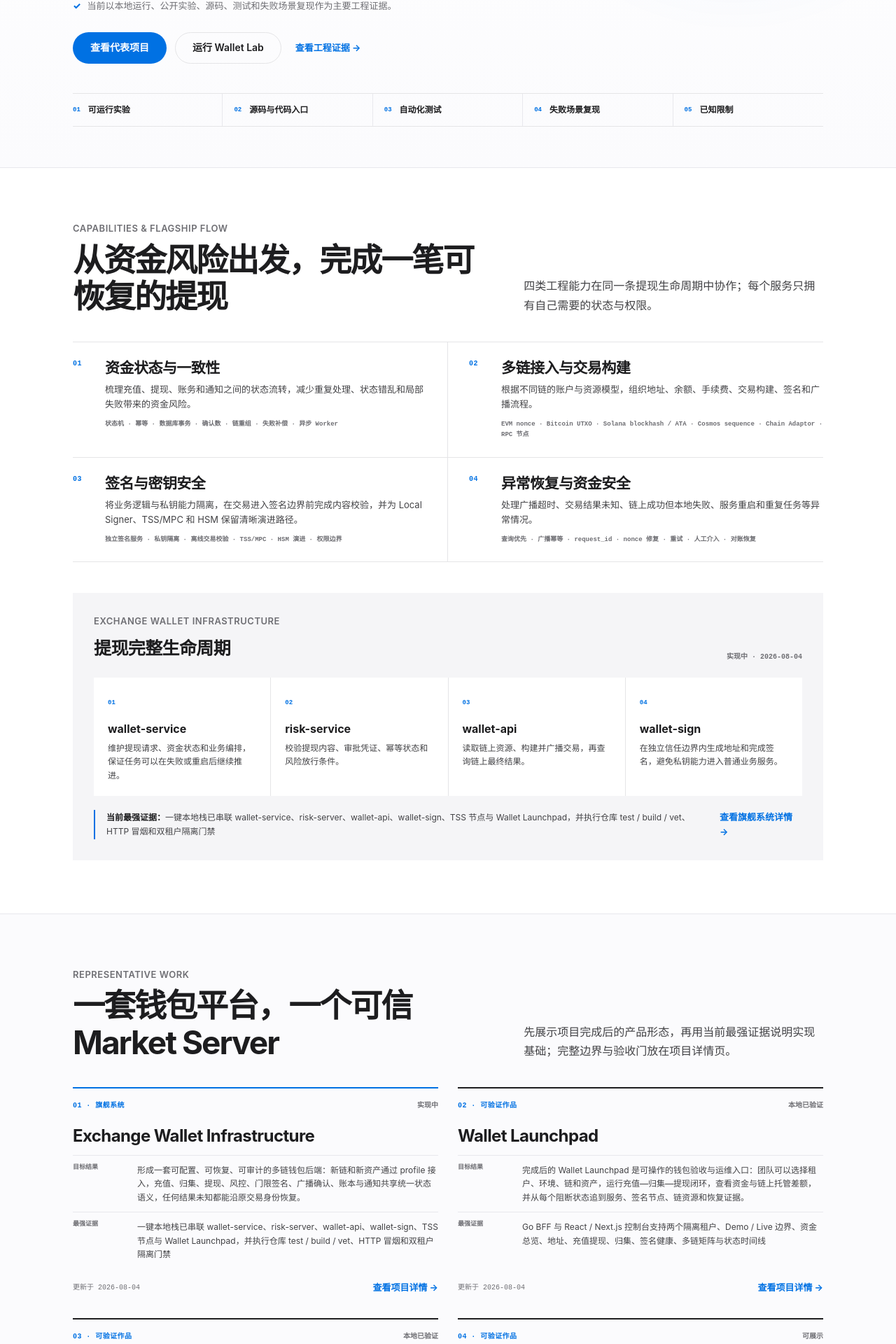
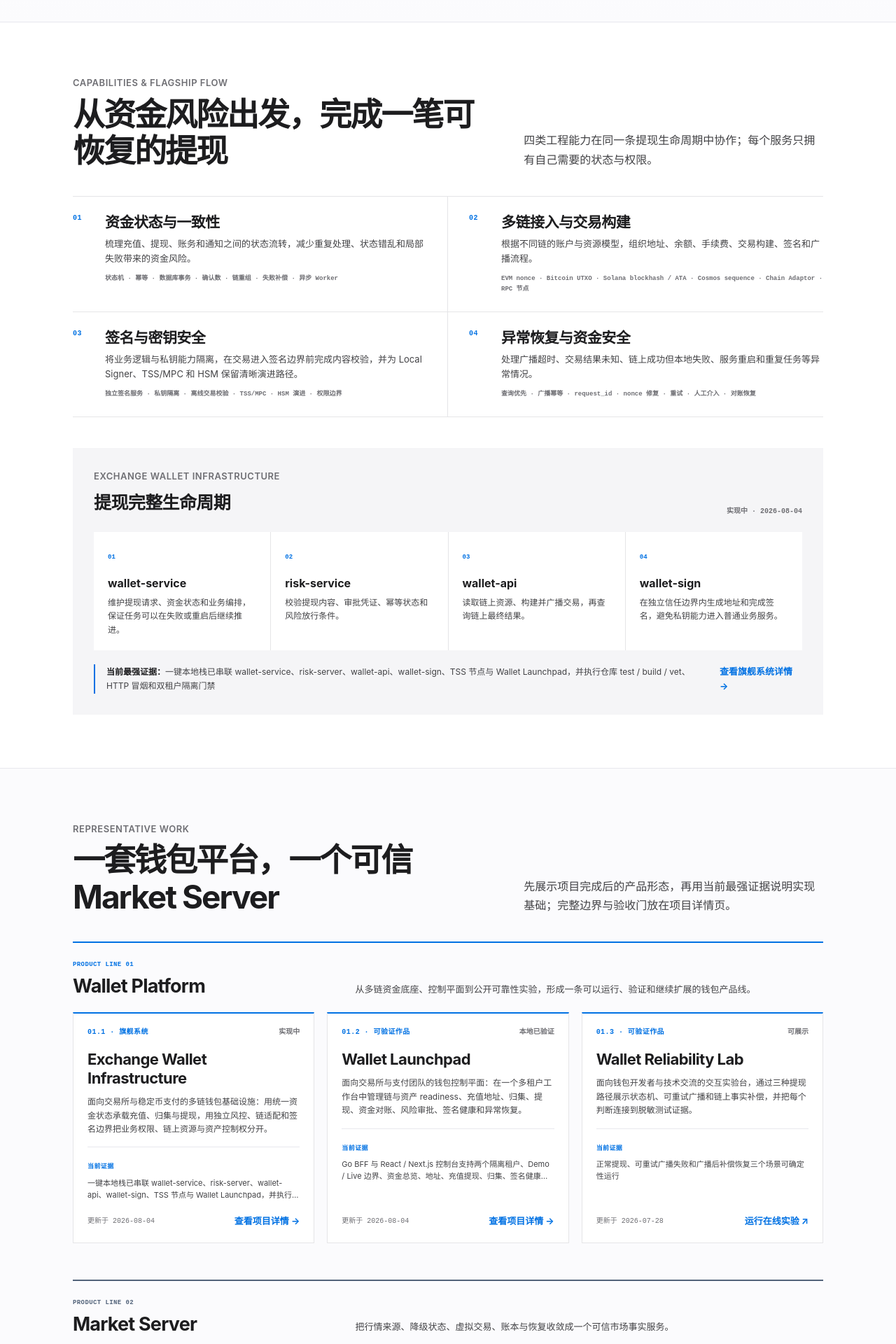
Before and after one commit to qianqiu0404/xiuqiu-site, a Vue app: page / in a window 1280 px wide. Shown: the part 479-2399 px from the top of the page at 70% size. Built offline with nearby package versions, Linux system fonts and the light colour scheme; the HTML template or start-up script is replaced by a standard one.

Commit message:
refine homepage product hierarchy

```diff
--- a/src/data/homePresentation.ts
+++ b/src/data/homePresentation.ts
@@ -8,6 +8,14 @@ export interface HomeCapability {
 export interface HomeServiceStep {
   name: string
   description: string
+}
+
+export interface HomeProductGroup {
+  id: 'wallet-platform' | 'market-server'
+  label: string
+  title: string
+  description: string
+  projectSlugs: readonly string[]
 }
 
 export type HomeDestination =
@@ -39,12 +47,23 @@ export const homeSeo = {
 } as const
 
 export const flagshipProjectSlug = 'exchange-wallet-system'
-export const representativeProjectSlugs = [
-  flagshipProjectSlug,
-  'wallet-launchpad',
-  's78-market-services',
-  'wallet-reliability-lab',
+export const homeProductGroups: readonly HomeProductGroup[] = [
+  {
+    id: 'wallet-platform',
+    label: 'Product Line 01',
+    title: 'Wallet Platform',
+    description: '从多链资金底座、控制平面到公开可靠性实验，形成一条可以运行、验证和继续扩展的钱包产品线。',
+    projectSlugs: [flagshipProjectSlug, 'wallet-launchpad', 'wallet-reliability-lab'],
+  },
+  {
+    id: 'market-server',
+    label: 'Product Line 02',
+    title: 'Market Server',
+    description: '把行情来源、降级状态、虚拟交易、账本与恢复收敛成一个可信市场事实服务。',
+    projectSlugs: ['s78-market-services'],
+  },
 ] as const
+export const representativeProjectSlugs = homeProductGroups.flatMap(group => group.projectSlugs)
 
 export const homeCapabilities: HomeCapability[] = [
   {
--- a/src/pages/HomePage.vue
+++ b/src/pages/HomePage.vue
@@ -7,6 +7,7 @@ import {
   githubRepositoriesUrl,
   homeCapabilities,
   homeEvidenceHighlights,
+  homeProductGroups,
   homeProofMethods,
   homeSeo,
   homeServiceFlow,
@@ -38,6 +39,14 @@ interface HomeEvidenceCard {
   record: EvidenceRecord
   label: string
   action: HomeAction
+}
+
+interface HomeProductGroupView {
+  id: (typeof homeProductGroups)[number]['id']
+  label: string
+  title: string
+  description: string
+  cards: HomeProjectCard[]
 }
 
 const projectStageLabels: Record<ProjectStage, string> = {
@@ -83,6 +92,19 @@ const representativeProjectCards: HomeProjectCard[] = representativeProjectSlugs
   const project = requireProject(slug)
   return { project, action: buildProjectAction(project) }
 })
+const projectCardsBySlug = new Map(
+  representativeProjectCards.map(card => [card.project.slug, card]),
+)
+const homeProductGroupViews: HomeProductGroupView[] = homeProductGroups.map(group => ({
+  ...group,
+  cards: group.projectSlugs.map(slug => {
+    const card = projectCardsBySlug.get(slug)
+    if (!card) {
+      throw new Error(`Homepage product group references missing representative project: ${slug}`)
+    }
+    return card
+  }),
+}))
 const evidenceCards: HomeEvidenceCard[] = homeEvidenceHighlights.map(item => ({
   record: requireEvidence(item.evidenceSlug),
   label: item.label,
@@ -115,8 +137,10 @@ onMounted(() =>
   <div class="value-home">
     <section class="value-home-hero" aria-labelledby="home-title">
       <div class="container value-home-hero-inner">
-        <p class="value-home-eyebrow">Web3 Wallet Backend · Evidence-first Engineering</p>
-        <h1 id="home-title">帮助 Web3 团队构建更可靠的钱包充值、提现、签名与多链基础设施</h1>
+        <p class="value-home-eyebrow">Wallet Platform · Market Server</p>
+        <h1 id="home-title">
+          帮助 Web3 团队构建更可靠的<span class="value-home-nowrap">钱包充值</span>、<span class="value-home-nowrap">提现</span>、<span class="value-home-nowrap">签名</span>与多链基础设施
+        </h1>
         <p class="value-home-lead">
           我专注交易所钱包后端，围绕资金状态、交易风控、多链交互、签名安全和异常恢复，提供可运行、可解释、可验证的工程实现。
         </p>
@@ -125,28 +149,9 @@ onMounted(() =>
           当前以本地运行、公开实验、源码、测试和失败场景复现作为主要工程证据。
         </p>
         <div class="hero-actions value-home-actions">
-          <router-link class="btn btn-primary" to="/projects">查看代表项目</router-link>
-          <a class="btn btn-secondary" :href="walletLabUrl" target="_blank" rel="noopener">运行 Wallet Lab</a>
-          <router-link class="value-home-text-link" to="/engineering/evidence">查看工程证据 →</router-link>
+          <router-link class="btn btn-primary" to="/projects/wallet-launchpad">查看 Wallet Launchpad</router-link>
+          <router-link class="btn btn-secondary" to="/projects/s78-market-services">查看 Market Server</router-link>
         </div>
-
-        <nav class="value-home-proof-strip" aria-label="工程证明方式">
-          <template v-for="(proof, index) in homeProofMethods" :key="proof.id">
-            <a
-              v-if="proof.destination.kind === 'external'"
-              :href="proof.destination.href"
-              target="_blank"
-              rel="noopener"
-            >
-              <span>{{ String(index + 1).padStart(2, '0') }}</span>
-              <strong>{{ proof.title }}</strong>
-            </a>
-            <router-link v-else :to="proof.destination.to">
-              <span>{{ String(index + 1).padStart(2, '0') }}</span>
-              <strong>{{ proof.title }}</strong>
-            </router-link>
-          </template>
-        </nav>
       </div>
     </section>
 
@@ -212,27 +217,37 @@ onMounted(() =>
           <p>先展示项目完成后的产品形态，再用当前最强证据说明实现基础；完整边界与验收门放在项目详情页。</p>
         </div>
 
-        <div class="value-home-project-grid">
+        <div class="value-home-product-lines">
+          <div
+            v-for="(group, groupIndex) in homeProductGroupViews"
+            :key="group.id"
+            class="value-home-product-line"
+            :class="`value-home-product-line--${group.id}`"
+          >
+            <header class="value-home-product-line-heading">
+              <div>
+                <span>{{ group.label }}</span>
+                <h3>{{ group.title }}</h3>
+              </div>
+              <p>{{ group.description }}</p>
+            </header>
+
+            <div class="value-home-project-grid" :class="{ 'value-home-project-grid--single': group.cards.length === 1 }">
               <article
-            v-for="({ project, action }, index) in representativeProjectCards"
+                v-for="({ project, action }, projectIndex) in group.cards"
                 :key="project.id"
                 class="value-home-project"
               >
                 <header>
-              <span>{{ String(index + 1).padStart(2, '0') }} · {{ projectPortfolioTierLabels[project.portfolioTier] }}</span>
+                  <span>{{ String(groupIndex + 1).padStart(2, '0') }}.{{ projectIndex + 1 }} · {{ projectPortfolioTierLabels[project.portfolioTier] }}</span>
                   <strong>{{ projectStageLabels[project.stage] }}</strong>
                 </header>
                 <h3>{{ project.name }}</h3>
-            <dl>
-              <div>
-                <dt>目标结果</dt>
-                <dd>{{ project.targetOutcome }}</dd>
+                <p class="value-home-project-outcome">{{ project.positioning }}</p>
+                <div class="value-home-project-proof">
+                  <span>当前证据</span>
+                  <p>{{ project.verifiedEvidence[0] }}</p>
                 </div>
-              <div>
-                <dt>最强证据</dt>
-                <dd>{{ project.verifiedEvidence[0] }}</dd>
-              </div>
-            </dl>
                 <footer>
                   <time :datetime="project.updatedAt">更新于 {{ project.updatedAt }}</time>
                   <a
@@ -249,6 +264,8 @@ onMounted(() =>
                   </router-link>
                 </footer>
               </article>
+            </div>
+          </div>
         </div>
 
         <router-link class="value-home-projects-more" to="/projects">
@@ -289,6 +306,19 @@ onMounted(() =>
             </router-link>
           </article>
         </div>
+
+        <nav class="value-home-proof-links" aria-label="完整工程验证路径">
+          <span>完整验证路径</span>
+          <template v-for="proof in homeProofMethods" :key="proof.id">
+            <a
+              v-if="proof.destination.kind === 'external'"
+              :href="proof.destination.href"
+              target="_blank"
+              rel="noopener"
+            >{{ proof.title }} ↗</a>
+            <router-link v-else :to="proof.destination.to">{{ proof.title }}</router-link>
+          </template>
+        </nav>
       </div>
     </section>
 
--- a/src/styles/home.css
+++ b/src/styles/home.css
@@ -25,7 +25,7 @@
 }
 
 .value-home-hero {
-  padding: 122px 0 58px;
+  padding: 112px 0 52px;
   background:
     radial-gradient(circle at 82% 24%, rgba(0, 113, 227, 0.08), transparent 30%),
     linear-gradient(180deg, #fff 0%, #fbfbfd 100%);
@@ -41,12 +41,16 @@
 }
 
 .value-home-hero h1 {
-  max-width: 1030px;
+  max-width: 980px;
   overflow-wrap: anywhere;
-  font-size: clamp(46px, 6.2vw, 72px);
+  font-size: clamp(46px, 5.2vw, 60px);
   font-weight: 730;
   letter-spacing: -0.055em;
   line-height: 1.06;
+}
+
+.value-home-nowrap {
+  white-space: nowrap;
 }
 
 .value-home-lead {
@@ -80,54 +84,14 @@
   margin-top: 28px;
 }
 
-.value-home-text-link,
 .value-home-inline-link {
   color: var(--accent);
   font-size: 13px;
   font-weight: 700;
 }
 
-.value-home-text-link {
-  padding: 10px 8px;
-}
-
-.value-home-text-link:hover,
 .value-home-inline-link:hover {
   text-decoration: underline;
-}
-
-.value-home-proof-strip {
-  display: grid;
-  grid-template-columns: repeat(5, minmax(0, 1fr));
-  margin-top: 42px;
-  border-top: 1px solid var(--border);
-  border-bottom: 1px solid var(--border);
-}
-
-.value-home-proof-strip a {
-  display: flex;
-  align-items: center;
-  gap: 11px;
-  border-right: 1px solid var(--border-light);
-  padding: 15px 16px;
-}
-
-.value-home-proof-strip a:first-child {
-  padding-left: 0;
-}
-
-.value-home-proof-strip a:last-child {
-  border-right: 0;
-}
-
-.value-home-proof-strip span {
-  color: var(--accent);
-  font: 700 9px/1.4 var(--mono);
-}
-
-.value-home-proof-strip strong {
-  font-size: 12px;
-  line-height: 1.35;
 }
 
 .value-home-section {
@@ -282,21 +246,73 @@
   background: var(--bg-warm);
 }
 
+.value-home-product-lines {
+  display: grid;
+  gap: 52px;
+}
+
+.value-home-product-line {
+  --product-line-accent: var(--accent);
+}
+
+.value-home-product-line--market-server {
+  --product-line-accent: #52637a;
+}
+
+.value-home-product-line .value-home-project header span {
+  color: var(--product-line-accent);
+}
+
+.value-home-product-line-heading {
+  display: grid;
+  grid-template-columns: minmax(220px, 0.55fr) minmax(0, 1fr);
+  align-items: end;
+  gap: 36px;
+  margin-bottom: 22px;
+  border-top: 2px solid var(--product-line-accent);
+  padding-top: 15px;
+}
+
+.value-home-product-line-heading span,
+.value-home-project-proof > span {
+  color: var(--product-line-accent);
+  font: 700 9px/1.45 var(--mono);
+  letter-spacing: 0.045em;
+  text-transform: uppercase;
+}
+
+.value-home-product-line-heading h3 {
+  margin-top: 5px;
+  font-size: 27px;
+  letter-spacing: -0.03em;
+  line-height: 1.15;
+}
+
+.value-home-product-line-heading > p {
+  max-width: 680px;
+  color: var(--text-secondary);
+  font-size: 13px;
+  line-height: 1.65;
+}
+
 .value-home-project-grid {
   display: grid;
-  grid-template-columns: repeat(2, minmax(0, 1fr));
-  gap: 34px 28px;
+  grid-template-columns: repeat(3, minmax(0, 1fr));
+  gap: 18px;
+}
+
+.value-home-project-grid--single {
+  grid-template-columns: minmax(0, 780px);
 }
 
 .value-home-project {
   display: flex;
   flex-direction: column;
-  border-top: 2px solid var(--text);
-  padding-top: 18px;
-}
-
-.value-home-project:first-child {
-  border-top-color: var(--accent);
+  min-height: 292px;
+  border: 1px solid var(--border);
+  border-top: 2px solid var(--product-line-accent);
+  background: var(--bg);
+  padding: 20px;
 }
 
 .value-home-project header,
@@ -315,39 +331,44 @@
 }
 
 .value-home-project h3 {
-  margin: 20px 0 13px;
+  margin: 18px 0 10px;
   overflow-wrap: anywhere;
-  font-size: 24px;
+  font-size: 22px;
   letter-spacing: -0.025em;
   line-height: 1.22;
 }
 
-.value-home-project dl {
-  flex: 1;
-}
-
-.value-home-project dl > div {
-  display: grid;
-  grid-template-columns: 78px minmax(0, 1fr);
-  gap: 14px;
-  border-top: 1px solid var(--border-light);
-  padding: 11px 0;
-}
-
-.value-home-project dt {
-  color: var(--text-muted);
-  font: 700 9px/1.55 var(--mono);
-}
-
-.value-home-project dd {
+.value-home-project-outcome {
+  display: -webkit-box;
+  overflow: hidden;
   color: var(--text-secondary);
   font-size: 12px;
   line-height: 1.62;
+  -webkit-box-orient: vertical;
+  -webkit-line-clamp: 3;
+}
+
+.value-home-project-proof {
+  margin-top: 16px;
+  border-top: 1px solid var(--border-light);
+  padding-top: 12px;
+}
+
+.value-home-project-proof p {
+  display: -webkit-box;
+  overflow: hidden;
+  margin-top: 5px;
+  color: var(--text-secondary);
+  font-size: 11px;
+  line-height: 1.55;
+  -webkit-box-orient: vertical;
+  -webkit-line-clamp: 2;
 }
 
 .value-home-project footer {
   align-items: center;
-  margin-top: 16px;
+  margin-top: auto;
+  padding-top: 18px;
 }
 
 .value-home-project time,
@@ -401,6 +422,35 @@
   align-self: flex-start;
   margin-top: auto;
   padding-top: 20px;
+}
+
+.value-home-proof-links {
+  display: flex;
+  flex-wrap: wrap;
+  align-items: center;
+  gap: 10px 20px;
+  margin-top: 24px;
+  border-top: 1px solid var(--border);
+  border-bottom: 1px solid var(--border);
+  padding: 17px 0;
+}
+
+.value-home-proof-links > span {
+  margin-right: auto;
+  color: var(--text-muted);
+  font: 700 9px/1.45 var(--mono);
+  letter-spacing: 0.045em;
+  text-transform: uppercase;
+}
+
+.value-home-proof-links a {
+  color: var(--text-secondary);
+  font-size: 11px;
+  font-weight: 650;
+}
+
+.value-home-proof-links a:hover {
+  color: var(--accent);
 }
 
 .value-home-latest {
@@ -535,6 +585,14 @@
     grid-column: 1 / -1;
     gap: 24px;
   }
+
+  .value-home-project-grid {
+    grid-template-columns: repeat(2, minmax(0, 1fr));
+  }
+
+  .value-home-project-grid--single {
+    grid-template-columns: minmax(0, 1fr);
+  }
 }
 
 @media (max-width: 768px) {
@@ -552,22 +610,6 @@
     font-size: 15px;
   }
 
-  .value-home-proof-strip {
-    grid-template-columns: repeat(2, minmax(0, 1fr));
-    margin-top: 34px;
-  }
-
-  .value-home-proof-strip a,
-  .value-home-proof-strip a:first-child {
-    border-right: 1px solid var(--border-light);
-    border-bottom: 1px solid var(--border-light);
-    padding: 13px 12px;
-  }
-
-  .value-home-proof-strip a:last-child {
-    border-bottom: 0;
-  }
-
   .value-home-section {
     padding: 62px 0;
   }
@@ -580,6 +622,16 @@
   .value-home-latest-grid,
   .value-home-ai-strip {
     grid-template-columns: minmax(0, 1fr);
+  }
+
+  .value-home-product-line-heading,
+  .value-home-project-grid,
+  .value-home-project-grid--single {
+    grid-template-columns: minmax(0, 1fr);
+  }
+
+  .value-home-product-line-heading {
+    gap: 10px;
   }
 
   .value-home-heading {
@@ -625,7 +677,11 @@
   }
 
   .value-home-project-grid {
-    gap: 34px;
+    gap: 14px;
+  }
+
+  .value-home-product-lines {
+    gap: 40px;
   }
 
   .value-home-evidence-grid,
@@ -674,10 +730,6 @@
     margin-top: 22px;
   }
 
-  .value-home-proof-strip {
-    margin-top: 24px;
-  }
-
   .value-home-actions,
   .value-home-contact-actions {
     align-items: stretch;
@@ -689,10 +741,6 @@
     width: 100%;
     justify-content: center;
     text-align: center;
-  }
-
-  .value-home-text-link {
-    align-self: flex-start;
   }
 
   .value-home-section {
@@ -714,10 +762,6 @@
   .value-home-contact-inner > p:not(.section-label) {
     font-size: 13px;
     line-height: 1.58;
-  }
-
-  .value-home-proof-strip strong {
-    font-size: 11px;
   }
 
   .value-home-capability {
@@ -786,26 +830,20 @@
   }
 
   .value-home-project-grid {
-    gap: 24px;
+    gap: 12px;
   }
 
   .value-home-project {
-    padding-top: 14px;
+    min-height: 0;
+    padding: 16px;
   }
 
   .value-home-project h3 {
     margin: 14px 0 9px;
   }
 
-  .value-home-project dl > div {
-    grid-template-columns: minmax(0, 1fr);
-    gap: 3px;
-    padding: 8px 0;
-  }
-
-  .value-home-project dd {
-    font-size: 11px;
-    line-height: 1.5;
+  .value-home-project-outcome {
+    -webkit-line-clamp: 2;
   }
 
   .value-home-project footer {
```
Also changed, not shown: 1 other file (tests, documents, lock files or other folders). Lines whose indentation alone changed are shown as unchanged.
